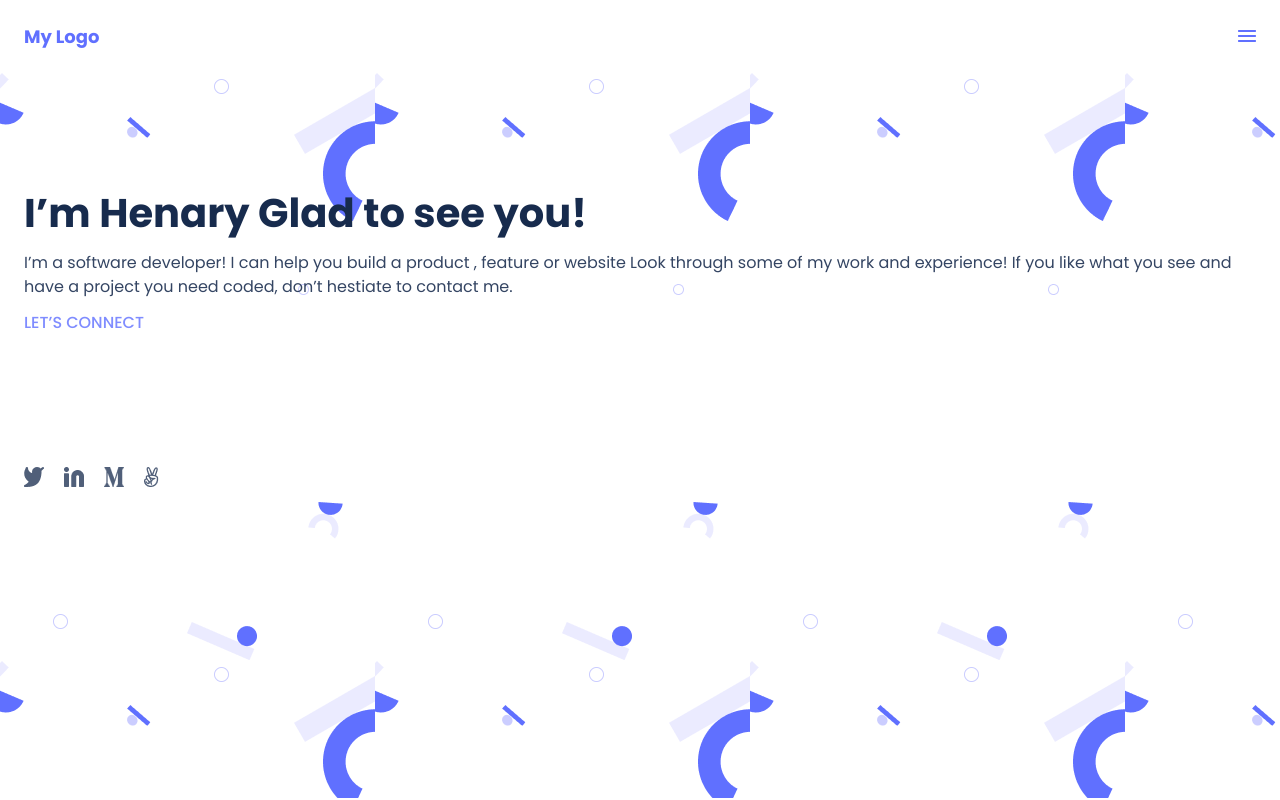
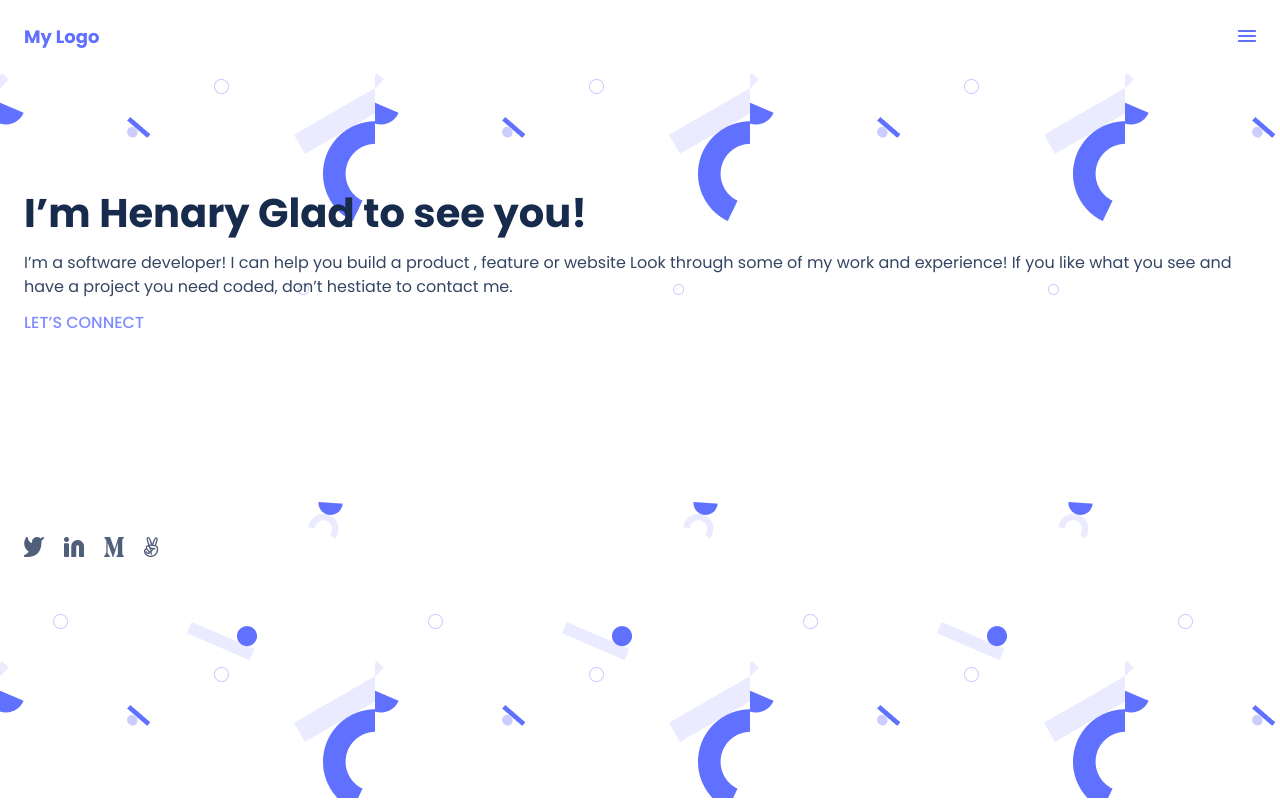
Before and after one commit to HenaryKhuraijam/portfolio, a website: page index.html in a window 1280 px wide. Drawn offline with Linux system fonts and the light colour scheme.

Commit message:
Edit style.css

```diff
--- a/style.css
+++ b/style.css
@@ -64,5 +64,5 @@ header {
   display: flex;
   gap: 20px;
   position: absolute;
-  margin-top: 280px;
+  margin-top: 350px;
 }
```
